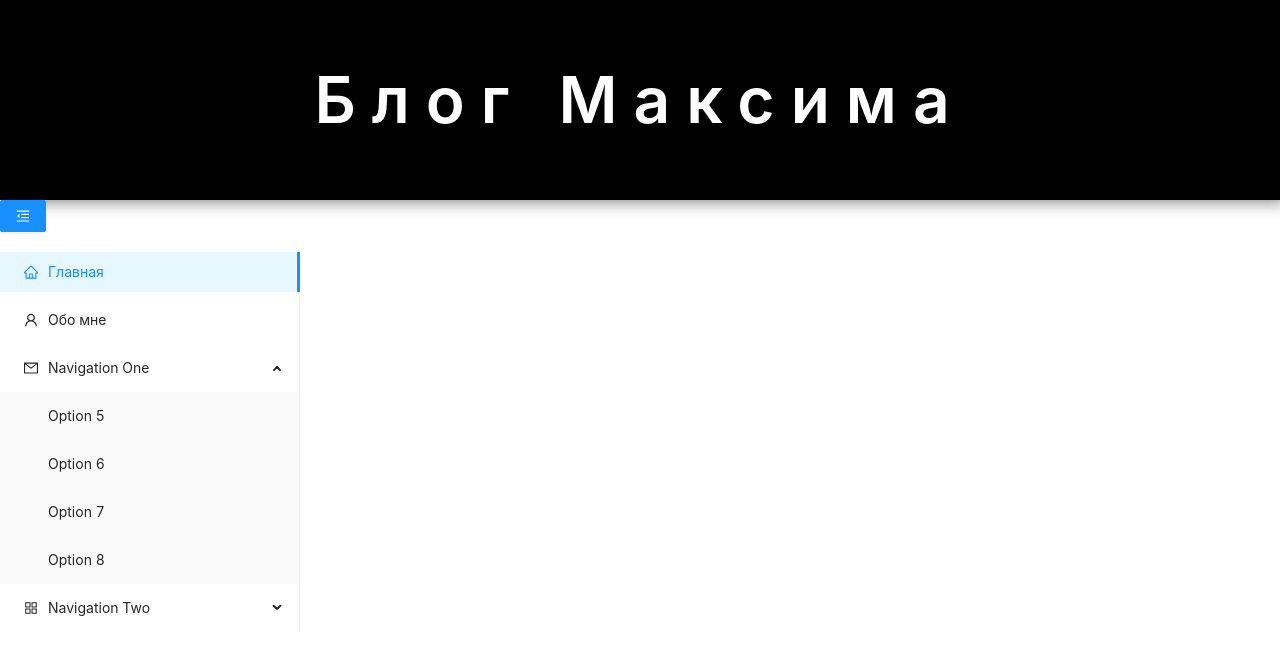
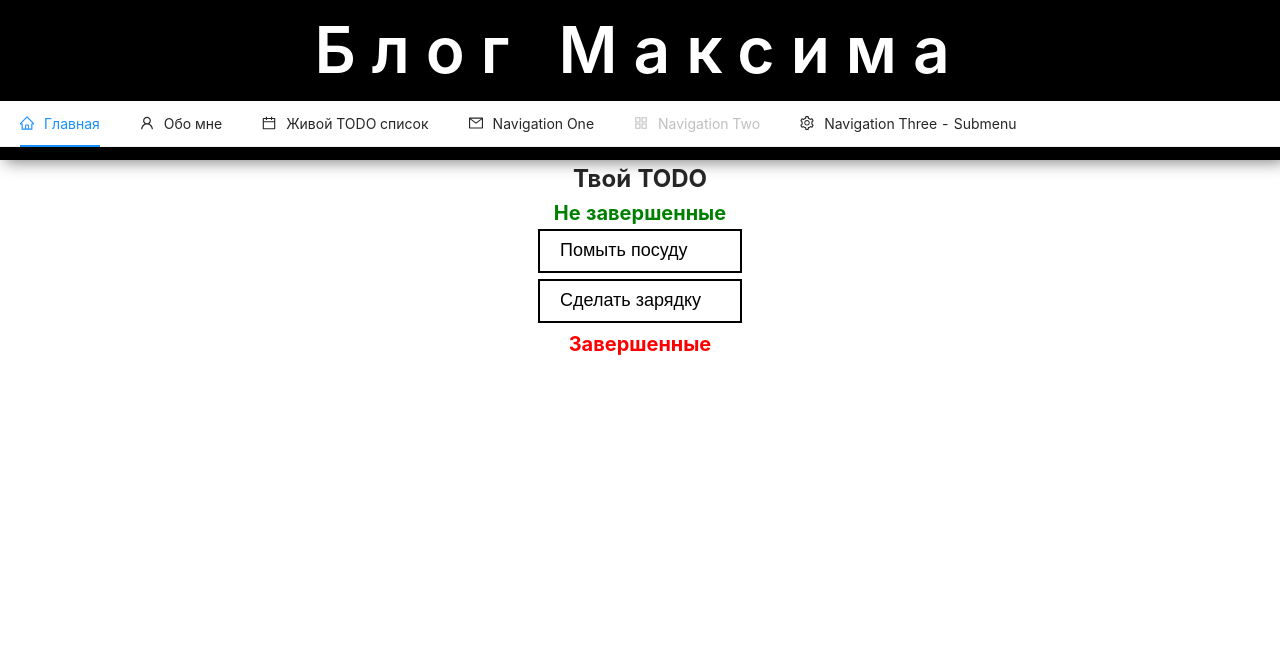
Before and after one commit to mokkiebear/personal_blog, a React app: page /todo in a window 1280 px wide. Shown: the top 654 px of the page. Built offline with nearby package versions, Linux system fonts and the light colour scheme.

Commit message:
make todo canvas mvp

```diff
--- a/package.json
+++ b/package.json
@@ -15,13 +15,17 @@
     "@types/react": "^17.0.0",
     "@types/react-dom": "^17.0.0",
     "antd": "^4.11.2",
+    "classnames": "^2.2.6",
     "react": "^17.0.1",
-    "react-dom": "^17.0.1"
+    "react-dom": "^17.0.1",
+    "react-router-dom": "^5.2.0"
   },
   "devDependencies": {
     "@babel/core": "^7.12.10",
     "@babel/preset-env": "^7.12.11",
     "@babel/preset-react": "^7.12.10",
+    "@types/classnames": "^2.2.11",
+    "@types/react-router-dom": "^5.1.7",
     "babel-loader": "^8.2.2",
     "css-loader": "^5.0.1",
     "ejs-loader": "^0.5.0",
--- a/src/app.tsx
+++ b/src/app.tsx
@@ -1,14 +1,20 @@
 import React from "react";
+import { BrowserRouter, Route, Switch } from "react-router-dom";
 import { Button } from "antd";
 
 import { Header } from "./components/header/header";
-import { Navigation } from './components/navigation/navigation';
+import { Navigation } from "./components/navigation/navigation";
+import { ToDoItem } from "./components/todo-item/todo-item";
+import { TodoList } from "./components/todo-list/todo-list";
 
 export const App = () => {
   return (
-    <div>
+    <BrowserRouter>
       <Header />
-      <Navigation />
-    </div>
+      <Switch>
+        <Route exact path="/" />
+        <Route exact path="/todo" component={TodoList} />
+      </Switch>
+    </BrowserRouter>
   );
 };
--- a/src/components/header/header.scss
+++ b/src/components/header/header.scss
@@ -1,16 +1,15 @@
 .header {
-    display: flex;
-    align-items: center;
-    justify-content: center;
     width: 100%;
-    height: 200px;
+    min-height: 160px;
     background-color: black;
     box-shadow: 5px 2px 15px gray;
+    text-align: center;
 
     &__title {
         font-size: 64px;
         font-weight: 600;
         letter-spacing: .25em;
         color: white;
+        margin: 0 auto;
     }
 }
--- a/src/components/header/header.tsx
+++ b/src/components/header/header.tsx
@@ -1,11 +1,27 @@
+import { Menu } from "antd";
+import SubMenu from "antd/lib/menu/SubMenu";
+import {
+  AppstoreOutlined,
+  SettingOutlined,
+  MenuFoldOutlined,
+  PieChartOutlined,
+  DesktopOutlined,
+  ContainerOutlined,
+  CalendarOutlined,
+  MailOutlined,
+  HomeOutlined,
+  UserOutlined,
+} from "@ant-design/icons";
 import React from "react";
 
 import "./header.scss";
+import { Navigation } from "components/navigation/navigation";
 
 export const Header = () => {
   return (
     <div className="header">
       <div className="header__title">Блог Максима</div>
+      <Navigation />
     </div>
   );
 };
--- a/src/components/navigation/navigation.tsx
+++ b/src/components/navigation/navigation.tsx
@@ -6,52 +6,59 @@ import {
   MenuFoldOutlined,
   PieChartOutlined,
   DesktopOutlined,
-  ContainerOutlined,
+  SettingOutlined,
+  CalendarOutlined,
   MailOutlined,
   HomeOutlined,
   UserOutlined,
 } from "@ant-design/icons";
 import { useState } from "react";
+import { useHistory } from "react-router-dom";
 
 const { SubMenu } = Menu;
 
 export const Navigation = () => {
-  const [collapsed, setCollapsed] = useState(false);
+  const history = useHistory();
+
   return (
-    <div style={{ width: 300 }}>
-      <Button
-        type="primary"
-        onClick={() => setCollapsed((v) => !v)}
-        style={{ marginBottom: 16 }}
-      >
-        {collapsed ? <MenuUnfoldOutlined /> : <MenuFoldOutlined />}
-      </Button>
-      <Menu
-        defaultSelectedKeys={["1"]}
-        defaultOpenKeys={["sub1"]}
-        mode="inline"
-        theme="light"
-        inlineCollapsed={collapsed}
-      >
-        <Menu.Item key="1" icon={<HomeOutlined />}>
+    <div>
+      <Menu defaultSelectedKeys={["home"]} mode="horizontal" theme="light">
+        <Menu.Item
+          key="home"
+          icon={<HomeOutlined />}
+          onClick={() => history.push("/")}
+        >
           Главная
         </Menu.Item>
-        <Menu.Item key="2" icon={<UserOutlined />}>
+        <Menu.Item key="about" icon={<UserOutlined />}>
           Oбо мне
         </Menu.Item>
-        <SubMenu key="sub1" icon={<MailOutlined />} title="Navigation One">
-          <Menu.Item key="5">Option 5</Menu.Item>
-          <Menu.Item key="6">Option 6</Menu.Item>
-          <Menu.Item key="7">Option 7</Menu.Item>
-          <Menu.Item key="8">Option 8</Menu.Item>
-        </SubMenu>
-        <SubMenu key="sub2" icon={<AppstoreOutlined />} title="Navigation Two">
-          <Menu.Item key="9">Option 9</Menu.Item>
-          <Menu.Item key="10">Option 10</Menu.Item>
-          <SubMenu key="sub3" title="Submenu">
-            <Menu.Item key="11">Option 11</Menu.Item>
-            <Menu.Item key="12">Option 12</Menu.Item>
-          </SubMenu>
+        <Menu.Item
+          key="todo"
+          icon={<CalendarOutlined />}
+          onClick={() => history.push("/todo")}
+        >
+          Живой TODO список
+        </Menu.Item>
+        <Menu.Item key="mail" icon={<MailOutlined />}>
+          Navigation One
+        </Menu.Item>
+        <Menu.Item key="app" disabled icon={<AppstoreOutlined />}>
+          Navigation Two
+        </Menu.Item>
+        <SubMenu
+          key="SubMenu"
+          icon={<SettingOutlined />}
+          title="Navigation Three - Submenu"
+        >
+          <Menu.ItemGroup title="Item 1">
+            <Menu.Item key="setting:1">Option 1</Menu.Item>
+            <Menu.Item key="setting:2">Option 2</Menu.Item>
+          </Menu.ItemGroup>
+          <Menu.ItemGroup title="Item 2">
+            <Menu.Item key="setting:3">Option 3</Menu.Item>
+            <Menu.Item key="setting:4">Option 4</Menu.Item>
+          </Menu.ItemGroup>
         </SubMenu>
       </Menu>
     </div>
--- /dev/null
+++ b/src/components/todo-item/todo-item.tsx
@@ -0,0 +1,142 @@
+import React, { useEffect, useRef, useState } from "react";
+import classNames from "classnames";
+
+import "./todo.scss";
+import { ITodoItem } from "components/todo-list/todo-list";
+
+const CANVAS_HEIGHT = 40;
+const CANVAS_WIDTH = 200;
+
+interface IProps {
+  todo: ITodoItem;
+  setTodo: (todo: ITodoItem) => void;
+}
+
+export const ToDoItem = ({ todo, setTodo }: IProps) => {
+  const canvasRef = useRef(null);
+
+  const [isDrawing, setIsDrawing] = useState(false);
+  const [lineHistory, setLineHistory] = useState<{ x: number; y: number }[]>(
+    []
+  );
+
+  const [canvas, setCanvas] = useState(null);
+  const [canvasCtx, setCanvasCtx] = useState(null);
+
+  useEffect(() => {
+    const canvas = canvasRef.current;
+    const ctx = canvas.getContext("2d");
+
+    canvas.height = CANVAS_HEIGHT;
+    canvas.width = CANVAS_WIDTH;
+
+    setCanvas(canvas);
+    setCanvasCtx(ctx);
+  }, []);
+
+  useEffect(() => {
+    if (!canvasCtx) {
+      return;
+    }
+
+    if (todo._data.length) {
+      todo._data.forEach((dot: { x: number; y: number }) =>
+        canvasCtx.lineTo(dot.x, dot.y)
+      );
+      canvasCtx.stroke();
+    }
+
+    canvasCtx.fillStyle = "black";
+    canvasCtx.font = "18px Arial";
+    // ctx.textAlign = "center";
+    canvasCtx.fillText(todo.text, 20, 25);
+  }, [canvasCtx]);
+
+  useEffect(() => {
+    if (!canvas) {
+      return;
+    }
+
+    canvas.addEventListener("mousemove", draw);
+    return () => {
+      canvas.removeEventListener("mousemove", draw);
+    };
+  }, [canvas, isDrawing]);
+
+  const startDrawing = (
+    event: React.MouseEvent<HTMLCanvasElement, MouseEvent>
+  ) => {
+    setIsDrawing(true);
+  };
+
+  const stopDrawing = () => {
+    setIsDrawing(false);
+    canvasCtx.beginPath();
+    countPixels();
+  };
+
+  const draw = (e: React.MouseEvent<HTMLCanvasElement, MouseEvent>) => {
+    if (!isDrawing || !canvasCtx) {
+      return;
+    }
+
+    canvasCtx.lineWidth = 5;
+    canvasCtx.lineCap = "round";
+    canvasCtx.strokeStyle = "rgba(0, 0, 155, 0.1)";
+    canvasCtx.globalAlpha = 0.2;
+
+    const mousePosition = getMousePosition(e);
+
+    setLineHistory((lineHistory) => [
+      ...lineHistory,
+      { x: mousePosition.x, y: mousePosition.y },
+    ]);
+
+    canvasCtx.lineTo(mousePosition.x, mousePosition.y);
+    canvasCtx.stroke();
+  };
+
+  const getMousePosition = (
+    event: React.MouseEvent<HTMLCanvasElement, MouseEvent>
+  ) => {
+    const rect = canvas.getBoundingClientRect();
+    return {
+      x: event.clientX - rect.left,
+      y: event.clientY - rect.top,
+    };
+  };
+
+  const countPixels = () => {
+    let count = 0;
+    const imageData = canvasCtx.getImageData(0, 0, canvas.width, canvas.height)
+      .data;
+    for (let i = 0, y = 0; y < canvas.height; y++) {
+      for (let x = 0; x < canvas.width; x++, i += 4) {
+        if (imageData[i + 3]) {
+          count++;
+        }
+      }
+    }
+
+    const allPixels = CANVAS_HEIGHT * CANVAS_WIDTH;
+    console.log(count);
+    if (count > allPixels * 0.3) {
+      setTodo({ ...todo, isCompleted: true, _data: lineHistory });
+    }
+  };
+
+  return (
+    <div className="todo-item">
+      <canvas
+        ref={canvasRef}
+        onMouseDown={(e) => startDrawing(e)}
+        onMouseUp={stopDrawing}
+        className={classNames("todo-item__canvas", {
+          [`todo-item__canvas--${
+            todo.isCompleted ? "completed" : "not-completed"
+          }`]: true,
+        })}
+      ></canvas>
+    </div>
+  );
+};
--- /dev/null
+++ b/src/components/todo-item/todo.scss
@@ -0,0 +1,25 @@
+.todo-item {
+  position: relative;
+
+  &__text {
+    position: absolute;
+    top: 10px;
+    left: 10px;
+    user-select: none;
+  }
+
+  &__canvas {
+    margin: 0;
+    padding: 0;
+    border: 2px solid black;
+    background: white;
+    transition: background 1s;
+
+    &--completed {
+      background: rgba(23, 204, 23, 0.53);
+    }
+
+    &--not-completed {
+    }
+  }
+}
--- /dev/null
+++ b/src/components/todo-list/todo-list.scss
@@ -0,0 +1,23 @@
+.todo-list {
+    display: flex;
+    flex-direction: column;
+    align-items: center;
+
+    &__header {
+        font-size: 24px;
+        font-weight: bold;
+    }
+
+    &__group {
+        font-size: 20px;
+        font-weight: bold;
+
+        &--completed {
+            color: red;
+        }
+
+        &--not-completed {
+            color: green;
+        }
+    }
+}
--- /dev/null
+++ b/src/components/todo-list/todo-list.tsx
@@ -0,0 +1,64 @@
+import { ToDoItem } from "components/todo-item/todo-item";
+import React, { useEffect, useState } from "react";
+
+import "./todo-list.scss";
+
+export interface ITodoItem {
+  text: string;
+  isCompleted: boolean;
+  _data: { x: number; y: number }[];
+}
+
+export const TodoList = () => {
+  const [todos, setTodos] = useState<ITodoItem[]>([
+    {
+      text: "Помыть посуду",
+      isCompleted: false,
+      _data: [],
+    },
+    {
+      text: "Сделать зарядку",
+      isCompleted: false,
+      _data: [],
+    },
+  ]);
+
+  useEffect(() => {
+    console.log(todos);
+  }, [todos]);
+
+  const updateTodoState = (newTodo: ITodoItem) => {
+    const currentTodos = [...todos];
+    setTodos(
+      currentTodos.map((currentTodo) =>
+        newTodo.text === currentTodo.text ? { ...newTodo } : currentTodo
+      )
+    );
+  };
+
+  return (
+    <div className="todo-list">
+      <div className="todo-list__header">Твой TODO</div>
+      <div className="todo-list__group todo-list__group--not-completed">Не завершенные</div>
+      {todos
+        .filter((todo) => !todo.isCompleted)
+        .map((todo) => (
+          <ToDoItem
+            key={todo.text}
+            todo={todo}
+            setTodo={(newTodo) => updateTodoState(newTodo)}
+          />
+        ))}
+      <div className="todo-list__group todo-list__group--completed">Завершенные</div>
+      {todos
+        .filter((todo) => todo.isCompleted)
+        .map((todo) => (
+          <ToDoItem
+            key={todo.text}
+            todo={todo}
+            setTodo={(newTodo) => updateTodoState(newTodo)}
+          />
+        ))}
+    </div>
+  );
+};
--- a/src/index.tsx
+++ b/src/index.tsx
@@ -3,6 +3,6 @@ import { render } from "react-dom";
 
 import 'antd/dist/antd.css';
 
-import { App } from "./app";
+import { App } from "./App";
 
 render(<App />, document.getElementById("main"));
--- a/webpack.config.js
+++ b/webpack.config.js
@@ -8,6 +8,10 @@ module.exports = (env) => {
     entry: "./src/index.tsx",
 
     mode: "development",
+
+    devServer: {
+      historyApiFallback: true,
+    },
 
     output: {
       path: path.resolve(__dirname, "dist"),
@@ -53,9 +57,9 @@ module.exports = (env) => {
           test: /\.ejs$/,
           loader: "ejs-loader",
           options: {
-            variable: 'data',
-            interpolate : '\\{\\{(.+?)\\}\\}',
-            evaluate : '\\[\\[(.+?)\\]\\]'
+            variable: "data",
+            interpolate: "\\{\\{(.+?)\\}\\}",
+            evaluate: "\\[\\[(.+?)\\]\\]",
           },
         },
       ],
```
Also changed, not shown: 4 other files (tests, documents, lock files or other folders).
